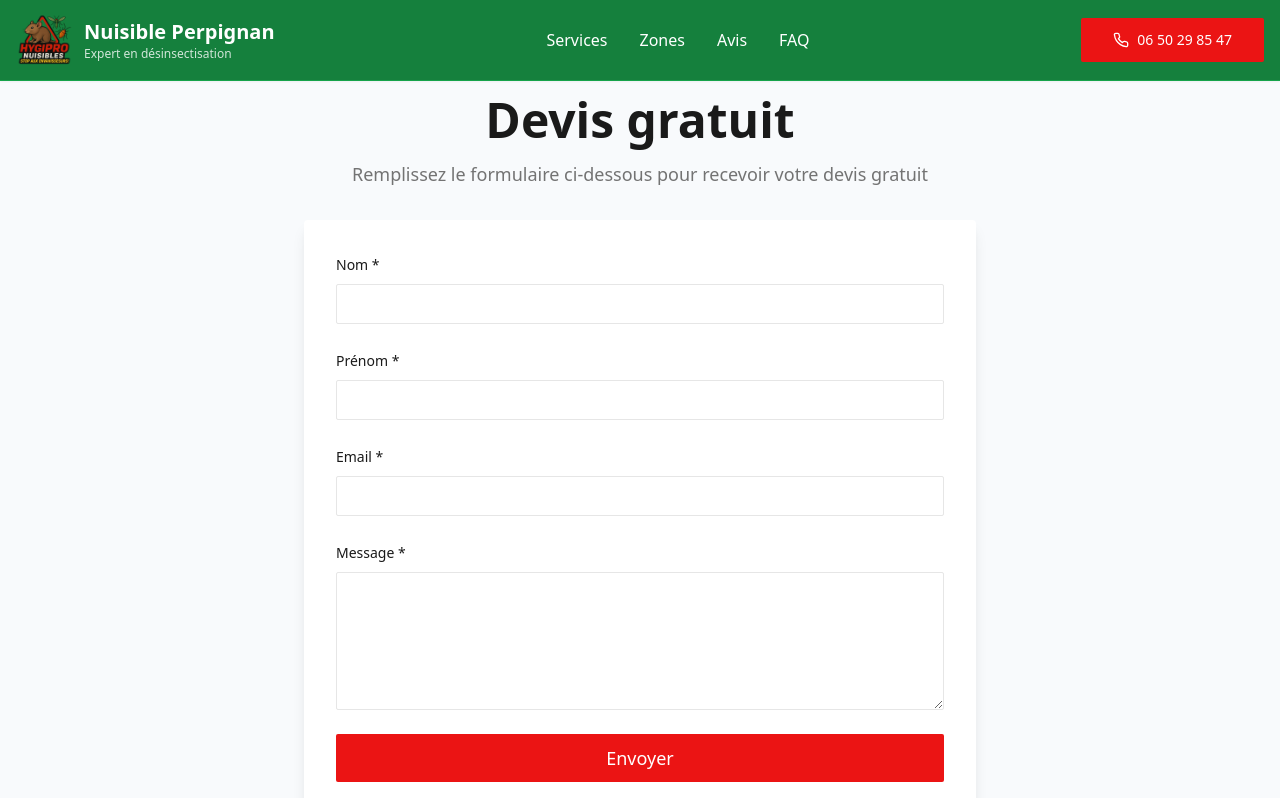
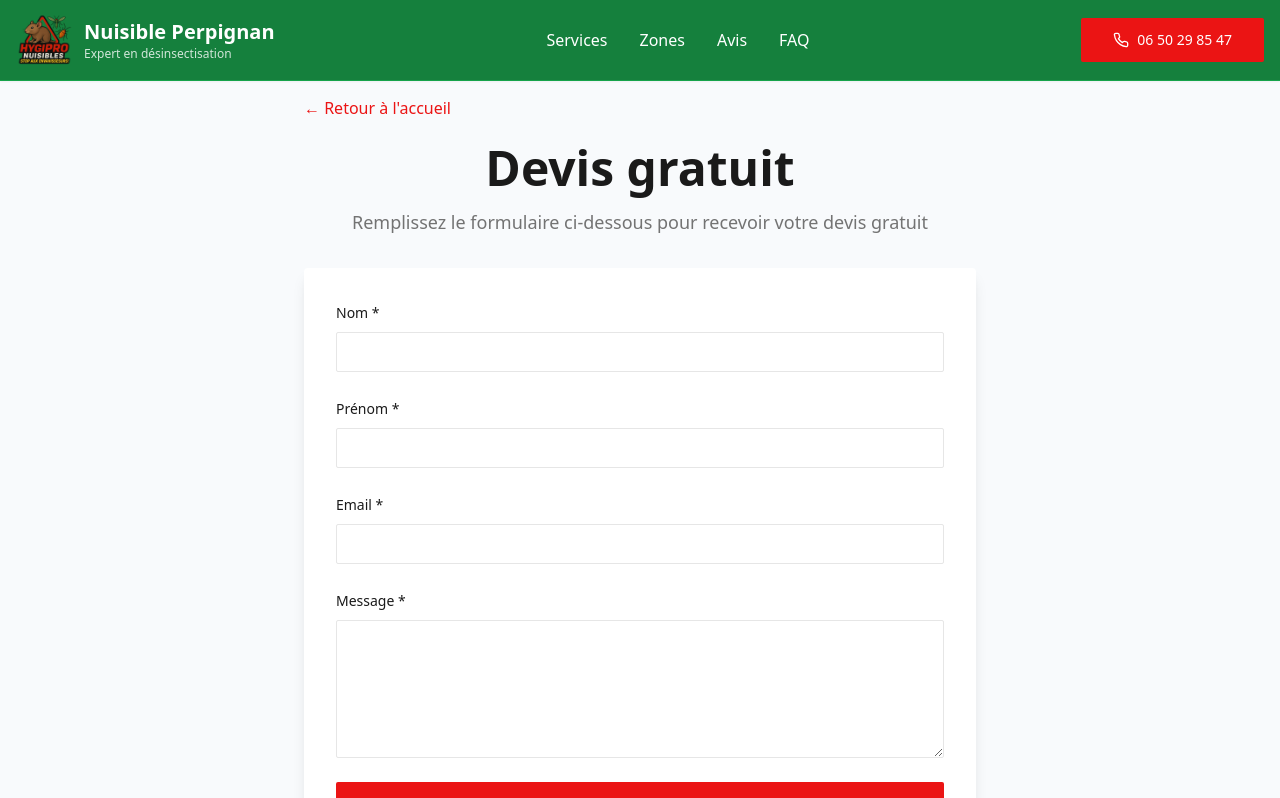
Before and after one commit to scrinxz1/bolt-revive-now, a React (Vite) app: page /devis in a window 1280 px wide. Shown: the top 798 px of the page. Built offline with nearby package versions, Linux system fonts and the light colour scheme; the HTML template or start-up script is replaced by a standard one.

Commit message:
Fix: Add close button to Devis page

```diff
--- a/src/pages/Devis.tsx
+++ b/src/pages/Devis.tsx
@@ -2,6 +2,7 @@ import { useState } from "react";
 import { useForm } from "react-hook-form";
 import { zodResolver } from "@hookform/resolvers/zod";
 import * as z from "zod";
+import { Link } from "react-router-dom";
 import { Button } from "@/components/ui/button";
 import { Input } from "@/components/ui/input";
 import { Textarea } from "@/components/ui/textarea";
@@ -61,6 +62,10 @@ const Devis = () => {
       <main className="flex-1 pt-24 pb-16 bg-slate-50">
         <div className="container mx-auto px-4">
           <div className="max-w-2xl mx-auto">
+            <Link to="/" className="inline-flex items-center text-primary hover:underline mb-6">
+              ← Retour à l'accueil
+            </Link>
+
             <h1 className="text-4xl md:text-5xl font-bold mb-4 text-center">
               Devis gratuit
             </h1>
```
